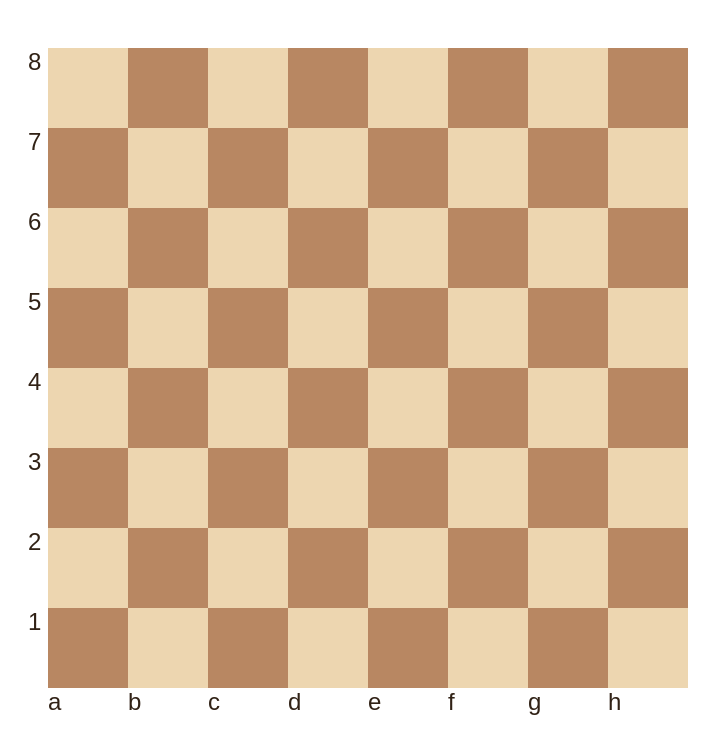
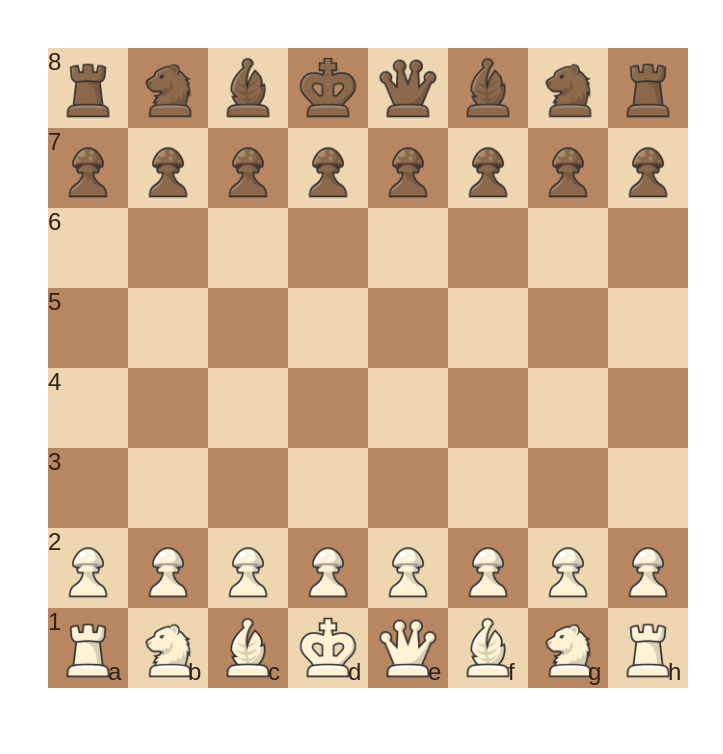
Before and after one commit to TheLime-dev/chess-py, a Flask app: page / in a window 1280 px wide. Shown: the top 754 px of the page, without its empty margins (0-723 px from the left). Run offline with Flask 3, Linux system fonts and the light colour scheme.

Commit message:
added display of pieces

```diff
--- a/app.py
+++ b/app.py
@@ -1,4 +1,4 @@
-from flask import  Flask, render_template
+from flask import Flask, render_template, jsonify
 
 from main import Game
 
@@ -6,9 +6,16 @@ app = Flask(__name__)
 
 game = Game()
 
+
 @app.route('/')
 def index():
     return render_template('index.html')
 
-if __name__=='__main__':
+
+@app.route('/board')
+def get_board():
+    return jsonify(game.board)
+
+
+if __name__ == '__main__':
     app.run(debug=True)
--- a/static/css/style.css
+++ b/static/css/style.css
@@ -16,19 +16,32 @@
     grid-template-columns: repeat(8, 1fr);
     grid-template-rows: repeat(8, 1fr);
 }
+
 .square {
     width: 80px;
     height: 80px;
+    display: flex;
+    align-items: center;
+    justify-content: center;
 }
+
+.square img {
+    width: 90%;
+    height: 90%;
+    object-fit: contain;
+}
+
 .light {
     background-color: #edd6b0;
 }
+
 .dark {
     background-color: #b88762;
 }
+
 #rank-labels {
     padding-top: 40px;
-    padding-left: 20px;
+    padding-left: 40px;
     position: absolute;
     display: grid;
     grid-template-rows: repeat(8, 80px);
@@ -36,10 +49,11 @@
     font-family: sans-serif;
     color: #312216;
 }
+
 #file-labels {
     display: grid;
-    padding-left: 40px;
-    padding-top: 680px;
+    padding-left: 100px;
+    padding-top: 650px;
     position: absolute;
     grid-template-columns: repeat(8, 80px);
     font-size: 24px;
--- a/static/js/script.js
+++ b/static/js/script.js
@@ -1,4 +1,7 @@
-const board = document.getElementById("chessboard");
+// Display the board
+
+
+const boardElement = document.getElementById("chessboard");
 const filelabels = document.getElementById("file-labels");
 const ranklabels = document.getElementById("rank-labels");
 
@@ -20,7 +23,7 @@ for (let row = 0; row < 8; row++) {
             square.classList.add("dark");
         }
 
-        board.appendChild(square);
+        boardElement.appendChild(square);
     }
 }
 
@@ -29,3 +32,42 @@ for (const file of files) {
     letter.textContent = file;
     filelabels.appendChild(letter);
 }
+
+// display pieces
+
+
+const pieces = {
+    "1": "p",
+    "2": "b",
+    "3": "n",
+    "4": "r",
+    "5": "q",
+    "6": "k"
+};
+
+async function showPieces() {
+    const response = await fetch('/board');
+    const board = await response.json();
+    const squares = boardElement.querySelectorAll(".square");
+
+    for (let row = 0; row < 8; row++) {
+        for (let col = 0; col < 8; col++) {
+            const value = board[7 - row][col];
+            const square = squares[row * 8 + col];
+
+            if (value === 0) {
+                continue;
+            }
+            const color = value > 0 ? "w" : "b";
+            const pieceValue = color + pieces[Math.abs(value)];
+            const piece = document.createElement("img");
+            piece.src = "static/pieces/" + pieceValue + ".png";
+
+            square.appendChild(piece);
+
+        }
+    }
+
+}
+
+showPieces();
```
